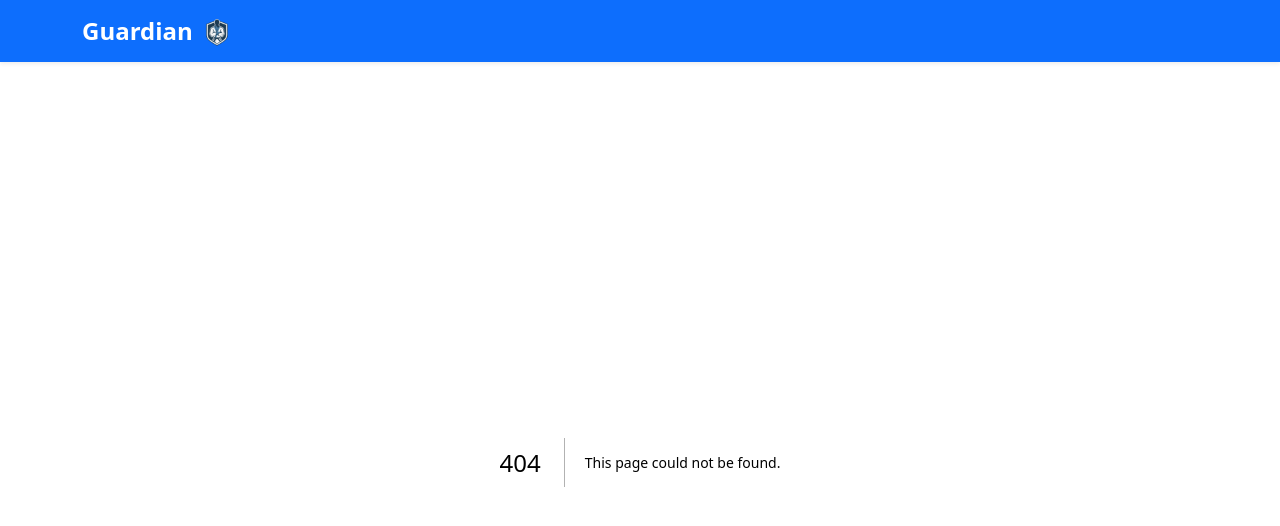
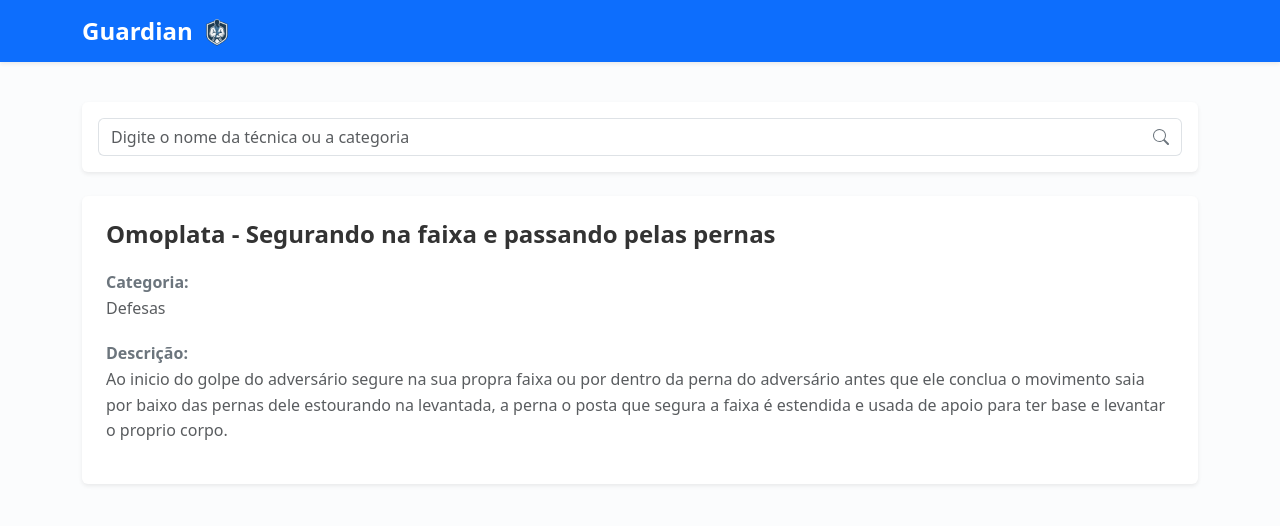
Before and after one commit to erichx-x/guardian-front-end, a Next.js app: page /detail in a window 1280 px wide. Before the commit this address had no page. Shown: the top 526 px of the page. Built offline with nearby package versions, Linux system fonts and the light colour scheme.

Commit message:
feat: add the function search and detail, result linking then.

```diff
--- /dev/null
+++ b/src/app/detail/page.tsx
@@ -0,0 +1,74 @@
+"use client";
+
+import { Suspense } from "react";
+import { useSearchParams } from "next/navigation";
+import { Container, Card, Form, InputGroup } from "react-bootstrap";
+import Link from "next/link";
+import techniquesData from "../../../data/techniques.json";
+
+function DetailContent() {
+  const searchParams = useSearchParams();
+  const nameParam = searchParams.get("name");
+
+  // Dados padrão caso nada seja encontrado, igual ao mockup visual
+  const defaultTechnique = {
+    technique: "Omoplata - Segurando na faixa e passando pelas pernas",
+    category: "Defesas",
+    description: "Ao inicio do golpe do adversário segure na sua propra faixa ou por dentro da perna do adversário antes que ele conclua o movimento saia por baixo das pernas dele estourando na levantada, a perna o posta que segura a faixa é estendida e usada de apoio para ter base e levantar o proprio corpo."
+  };
+
+  const matchedTechnique = nameParam
+    ? techniquesData.techniques.find(t => t.technique.toLowerCase() === nameParam.toLowerCase())
+    : null;
+
+  const technique = matchedTechnique || defaultTechnique;
+
+  return (
+    <Container className="py-4">
+      {/* Campo de Busca que imita o header estrutural do Layout */}
+      <Card className="mb-4 shadow-sm border-0">
+        <Card.Body className="p-sm-3 p-2">
+          <InputGroup id="search-form">
+            <Form.Control
+              type="text"
+              placeholder="Digite o nome da técnica ou a categoria"
+              readOnly
+              className="bg-white border-end-0 border"
+              style={{ cursor: "pointer", boxShadow: "none" }}
+            />
+            <InputGroup.Text className="bg-white border-start-0 border" style={{ cursor: "pointer" }}>
+              <svg xmlns="http://www.w3.org/2000/svg" width="16" height="16" fill="#6c757d" viewBox="0 0 16 16">
+                <path d="M11.742 10.344a6.5 6.5 0 1 0-1.397 1.398h-.001c.03.04.062.078.098.115l3.85 3.85a1 1 0 0 0 1.415-1.414l-3.85-3.85a1.007 1.007 0 0 0-.115-.1zM12 6.5a5.5 5.5 0 1 1-11 0 5.5 5.5 0 0 1 11 0z" />
+              </svg>
+            </InputGroup.Text>
+          </InputGroup>
+        </Card.Body>
+      </Card>
+
+      {/* Card principal com os detalhes da técnica */}
+      <Card className="shadow-sm border-0 p-2">
+        <Card.Body>
+          <h1 className="h4 fw-bold mb-4" style={{ color: "#333" }}>{technique.technique}</h1>
+
+          <h5 className="h6 fw-bold mb-1" style={{ color: "#6c757d" }}>Categoria:</h5>
+          <p className="text-muted mb-4 fs-6">{technique.category}</p>
+
+          <h5 className="h6 fw-bold mb-1" style={{ color: "#6c757d" }}>Descrição:</h5>
+          <p className="text-muted fs-6" style={{ lineHeight: "1.6" }}>{technique.description}</p>
+        </Card.Body>
+      </Card>
+    </Container>
+  );
+}
+
+export default function DetailPage() {
+  return (
+    <main style={{ backgroundColor: "#fbfcfd", minHeight: "calc(100vh - 62px)", padding: "1rem 0" }}>
+      <Suspense fallback={
+        <Container className="py-4 text-center text-muted">Carregando...</Container>
+      }>
+        <DetailContent />
+      </Suspense>
+    </main>
+  );
+}
```
Also changed, not shown: src/app/page.tsx (+12 -1 lines), src/app/result/page.tsx (added, +100 -0 lines).
